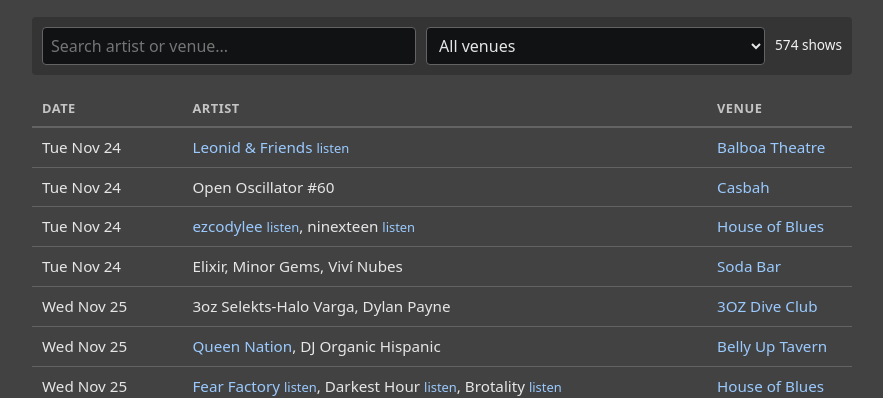
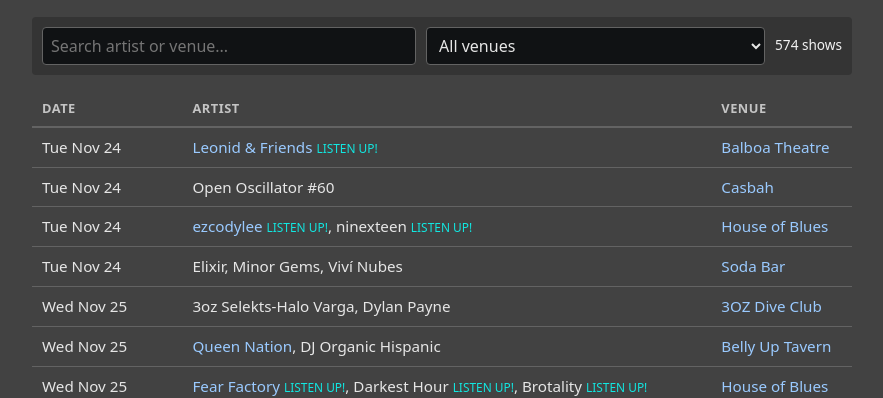
Before and after one commit to jndesign369/sd-showstart, a plain HTML site: page index.html in a window 1280 px wide. Shown: the part 409-807 px from the top of the page, without its empty margins (198-1081 px from the left). Drawn offline with Linux system fonts and the light colour scheme.

Commit message:
Restyle music links as LISTEN UP
Co-authored-by: Perplexity <noreply@perplexity.ai>

```diff
--- a/index.html
+++ b/index.html
@@ -39,7 +39,7 @@
   <footer>
     <p>Listing facts collected from <a href="https://concertssd.com/" target="_blank" rel="noopener noreferrer">The List: San Diego (ConcertsSD)</a>; check their site for times, prices, and tickets.</p>
     <p>Artist names link automatically to <a href="https://musicbrainz.org/" target="_blank" rel="noopener noreferrer">MusicBrainz</a> "official homepage" results; no homepage means no link. Venue names link to official venue websites where known.</p>
-    <p>Listen opens a Bandcamp song where available, otherwise Spotify (which may require sign-in or play ads).</p>
+    <p>LISTEN UP! opens a Bandcamp song where available, otherwise Spotify (which may require sign-in or play ads).</p>
     <p id="meta"></p>
   </footer>
 </main>
@@ -92,7 +92,7 @@
         (a.listen_title ? ": " + a.listen_title : "");
       return name + (listen ? ' <a class="listen" href="' + esc(listen) +
         '" target="_blank" rel="noopener noreferrer" title="' + esc(title) +
-        '" aria-label="' + esc(title) + '">listen</a>' : "");
+        '" aria-label="LISTEN UP! ' + esc(title) + '">LISTEN UP!</a>' : "");
     }).join(", ");
   }
 
--- a/sdmusic.css
+++ b/sdmusic.css
@@ -81,7 +81,11 @@ a {
   text-decoration: none;
 }
 a:hover { text-decoration: underline; }
-.listen { font-size: var(--theme-link-size, 0.85em); white-space: nowrap; }
+.listen {
+  color: #11E8E2;
+  font-size: calc(var(--theme-link-size, 0.85em) - 1px);
+  white-space: nowrap;
+}
 .empty { padding: 30px 0; color: var(--muted); }
 footer { margin-top: 28px; font-size: 0.8rem; color: var(--muted); }
 footer p { margin: 4px 0; }
```
Also changed, not shown: 1 other file.
